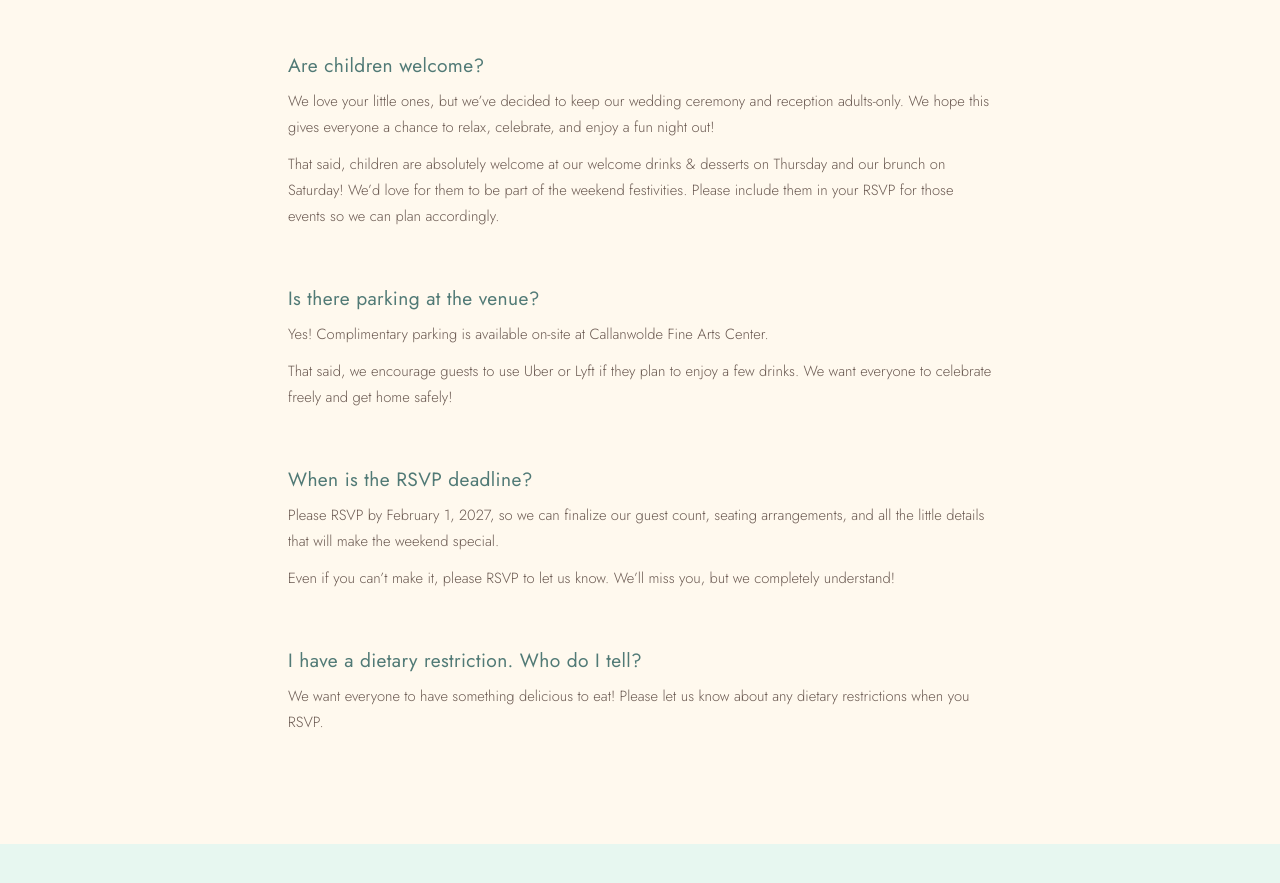
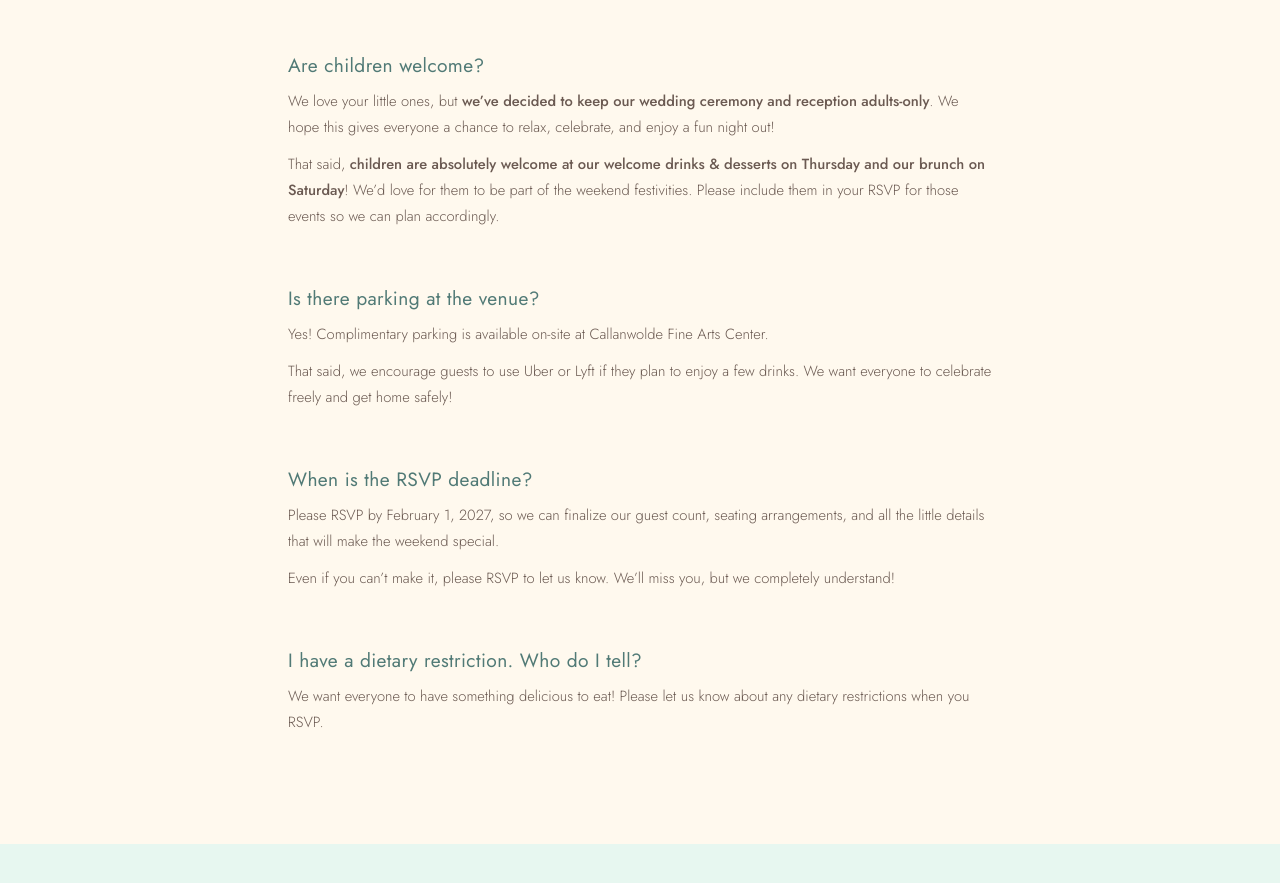
Before and after one commit to aal727/abby-justin-wedding, a plain HTML site: page faq.html in a window 1280 px wide. Shown: the part 873-1756 px from the top of the page. Drawn offline with Linux system fonts and the light colour scheme; a web font is replaced by a local one.

Commit message:
FAQ: bold key lines in children policy
Co-Authored-By: Claude Opus 5.5 <noreply@anthropic.com>

```diff
--- a/faq.html
+++ b/faq.html
@@ -97,6 +97,7 @@
   .faq-q { font-family: deseo-medium, sans-serif; font-size: 2rem; font-weight: 300; font-style: italic; color: var(--warm-brown-dark); margin-bottom: 12px; }
   .faq-a { font-family: 'Jost', sans-serif; font-size: 0.92rem; font-weight: 300; color: var(--text-mid); line-height: 1.75; }
   .faq-a p + p { margin-top: 12px; }
+  .faq-a strong { font-weight: 500; }
   .faq-a a { color: var(--rose); text-underline-offset: 3px; }
 
   footer {
@@ -156,8 +157,8 @@
   <div class="faq-item">
     <div class="faq-q">Are children welcome?</div>
     <div class="faq-a">
-      <p>We love your little ones, but we&rsquo;ve decided to keep our wedding ceremony and reception adults-only. We hope this gives everyone a chance to relax, celebrate, and enjoy a fun night out!</p>
-      <p>That said, children are absolutely welcome at our welcome drinks &amp; desserts on Thursday and our brunch on Saturday! We&rsquo;d love for them to be part of the weekend festivities. Please include them in your RSVP for those events so we can plan accordingly.</p>
+      <p>We love your little ones, but <strong>we&rsquo;ve decided to keep our wedding ceremony and reception adults-only</strong>. We hope this gives everyone a chance to relax, celebrate, and enjoy a fun night out!</p>
+      <p>That said, <strong>children are absolutely welcome at our welcome drinks &amp; desserts on Thursday and our brunch on Saturday</strong>! We&rsquo;d love for them to be part of the weekend festivities. Please include them in your RSVP for those events so we can plan accordingly.</p>
     </div>
   </div>
   <div class="faq-item">
```
